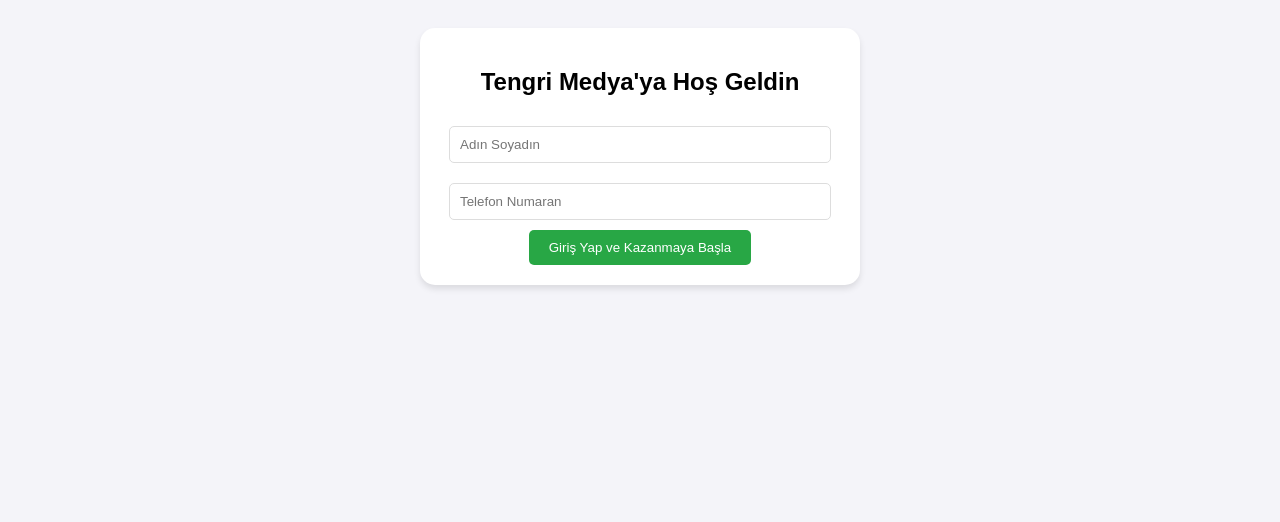
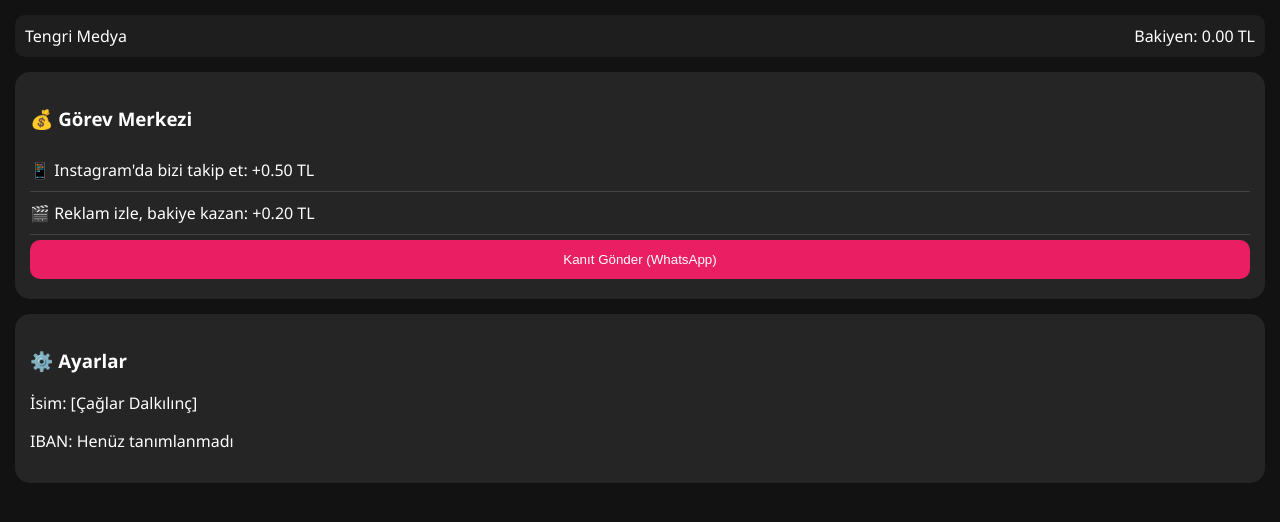
Before and after one commit to caglardalkilinc/sorukazan-app, a FastAPI app: page / in a window 1280 px wide. Shown: the top 522 px of the page. Run offline with FastAPI, Linux system fonts and the light colour scheme.

Commit message:
Update index.html

```diff
--- a/templates/index.html
+++ b/templates/index.html
@@ -3,47 +3,37 @@
 <head>
     <meta charset="UTF-8">
     <meta name="viewport" content="width=device-width, initial-scale=1.0">
-    <title>Tengri Medya - Soru Kazan</title>
+    <title>Tengri Medya - Görev Merkezi</title>
     <style>
-        body { font-family: Arial, sans-serif; text-align: center; background: #f4f4f9; padding: 20px; }
-        .card { background: white; padding: 20px; border-radius: 15px; box-shadow: 0 4px 6px rgba(0,0,0,0.1); max-width: 400px; margin: auto; }
-        input { width: 90%; padding: 10px; margin: 10px 0; border: 1px solid #ddd; border-radius: 5px; }
-        button { background: #28a745; color: white; border: none; padding: 10px 20px; border-radius: 5px; cursor: pointer; }
+        body { font-family: 'Segoe UI', sans-serif; background: #121212; color: white; margin: 0; padding: 15px; }
+        .nav { display: flex; justify-content: space-between; padding: 10px; background: #1e1e1e; border-radius: 10px; }
+        .card { background: #252525; padding: 15px; border-radius: 15px; margin-top: 15px; }
+        .btn { width: 100%; padding: 12px; background: #e91e63; border: none; color: white; border-radius: 10px; margin: 5px 0; cursor: pointer; }
+        .task { border-bottom: 1px solid #444; padding: 10px 0; }
     </style>
 </head>
 <body>
-
-    <div id="login-screen" class="card">
-        <h2>Tengri Medya'ya Hoş Geldin</h2>
-        <input type="text" id="username" placeholder="Adın Soyadın">
-        <input type="tel" id="phone" placeholder="Telefon Numaran">
-        <button onclick="saveUser()">Giriş Yap ve Kazanmaya Başla</button>
+    <div class="nav">
+        <span>Tengri Medya</span>
+        <span>Bakiyen: 0.00 TL</span>
     </div>
 
-    <div id="game-screen" class="card" style="display:none;">
-        <h2 id="welcome-msg"></h2>
-        <div id="question-area">Burada sorular belirecek...</div>
+    <div class="card">
+        <h3>💰 Görev Merkezi</h3>
+        <div class="task">📱 Instagram'da bizi takip et: +0.50 TL</div>
+        <div class="task">🎬 Reklam izle, bakiye kazan: +0.20 TL</div>
+        <button class="btn" onclick="sendProof()">Kanıt Gönder (WhatsApp)</button>
+    </div>
+
+    <div class="card">
+        <h3>⚙️ Ayarlar</h3>
+        <p>İsim: [Çağlar Dalkılınç]</p>
+        <p>IBAN: Henüz tanımlanmadı</p>
     </div>
 
     <script>
-        function saveUser() {
-            const name = document.getElementById('username').value;
-            const phone = document.getElementById('phone').value;
-            if(name && phone) {
-                localStorage.setItem('userName', name);
-                document.getElementById('login-screen').style.display = 'none';
-                document.getElementById('game-screen').style.display = 'block';
-                document.getElementById('welcome-msg').innerText = "Merhaba, " + name;
-            } else {
-                alert("Lütfen tüm alanları doldur!");
-            }
-        }
-
-        // Eğer daha önce giriş yaptıysa direkt oyunu göster
-        if(localStorage.getItem('userName')) {
-            document.getElementById('login-screen').style.display = 'none';
-            document.getElementById('game-screen').style.display = 'block';
-            document.getElementById('welcome-msg').innerText = "Tekrar Hoş Geldin, " + localStorage.getItem('userName');
+        function sendProof() {
+            window.location.href = "https://wa.me/905XXXXXXXXXX?text=Merhaba, sosyal medya görevini tamamladım, kanıt gönderiyorum.";
         }
     </script>
 </body>
```
